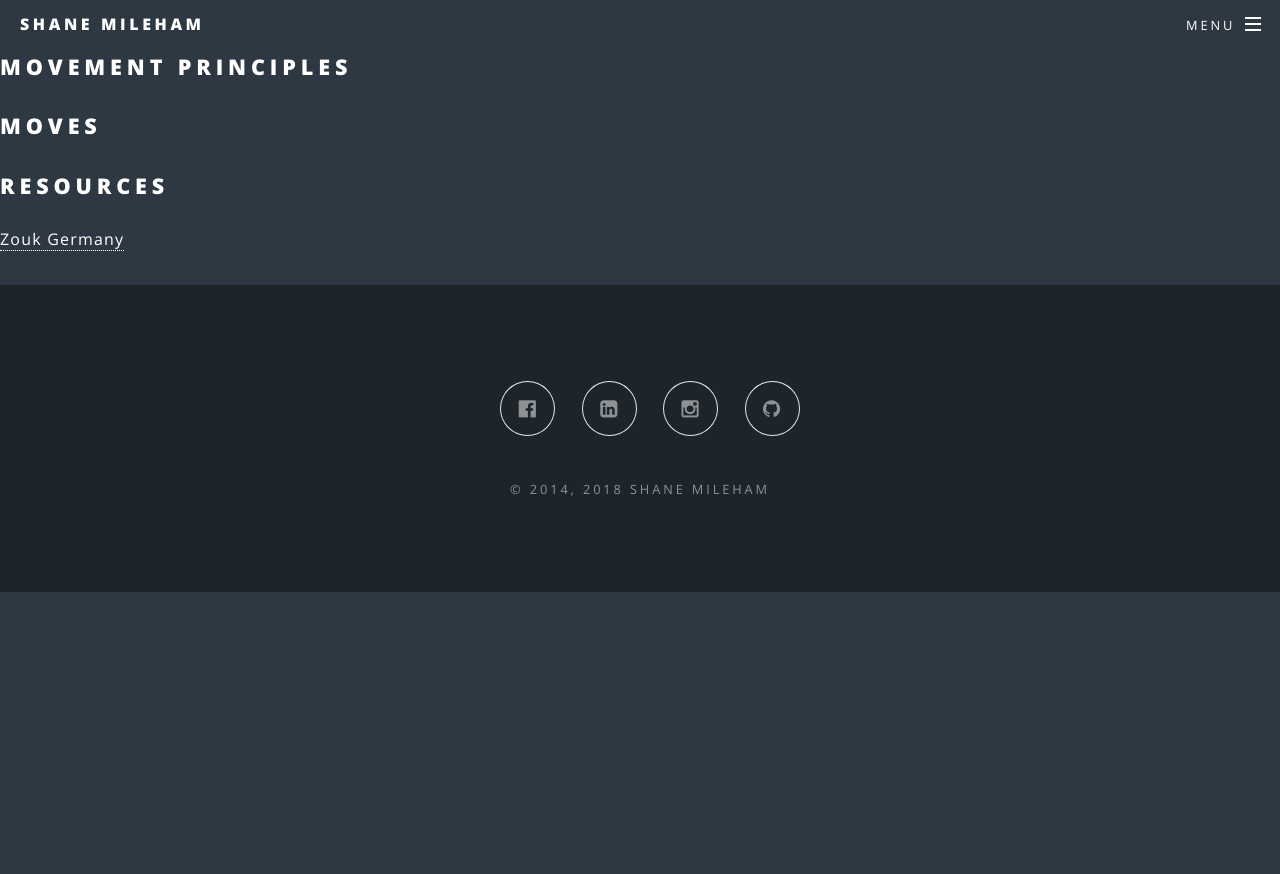
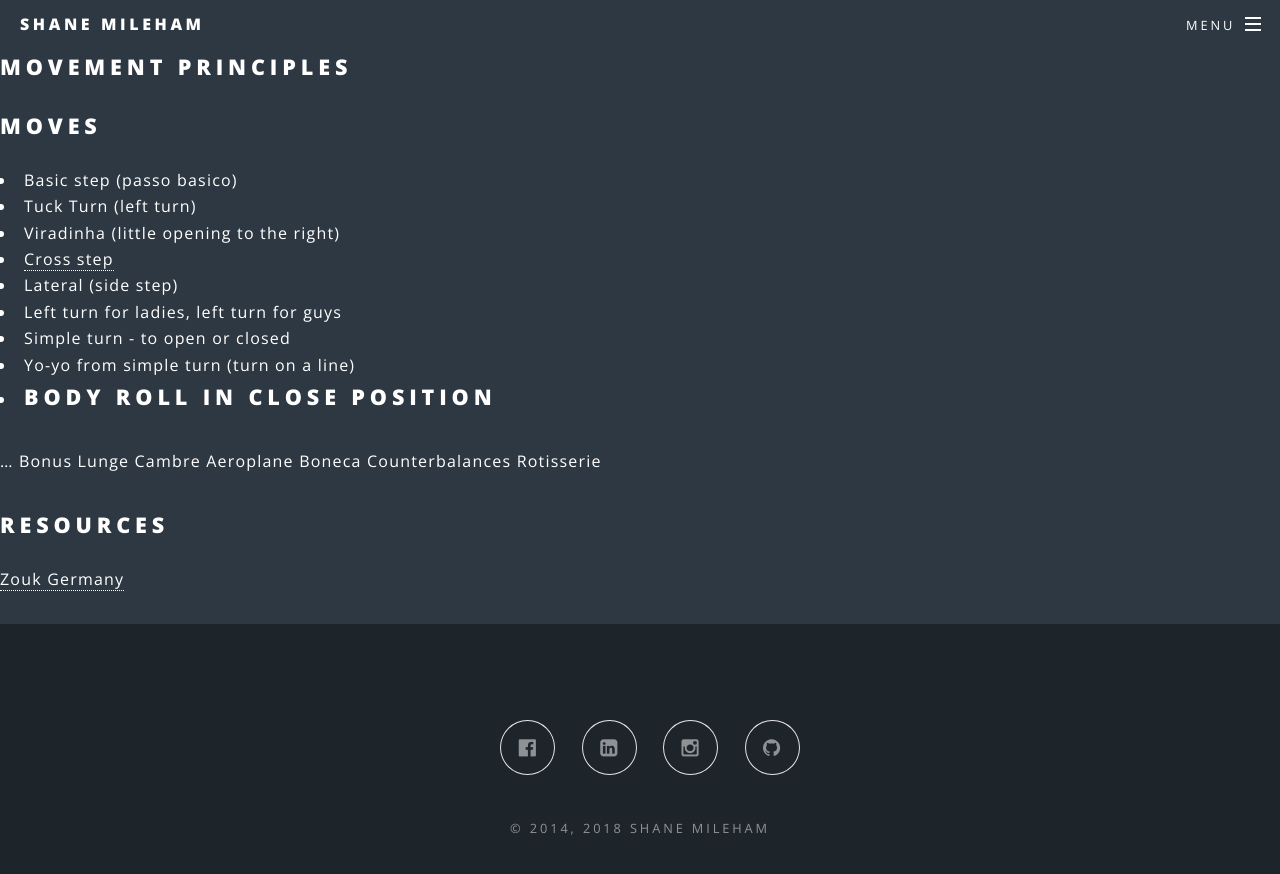
Before and after one commit to shanemileham/shanemileham.github.io, a Jekyll site: the page built from _kb/learn/zouk.md, in a window 1280 px wide and 931 px high. Shown: the top 874 px of the window. Built offline with Jekyll 4.4.1, drawn with Linux system fonts in a browser that asks for light colours; comment, search, counter and statistics services are not loaded.

Commit message:
Zouk += moves

```diff
--- a/_kb/learn/zouk.md
+++ b/_kb/learn/zouk.md
@@ -7,8 +7,26 @@ title: Zouk
 
 
 ## Moves
+- Basic step (passo basico)
+- Tuck Turn (left turn)
+- Viradinha (little opening to the right)
+- [Cross step](https://www.youtube.com/watch?v=PJeoBHZWhaE&list=PLX4_mMhPPI2DMTbH1fcsFn2tVnnMA--bK&index=5)
+- Lateral (side step)
+- Left turn for ladies, left turn for guys
+- Simple turn - to open or closed
+- Yo-yo from simple turn (turn on a line)
+- Body roll in close position
+-
 
 
+...
+Bonus
+Lunge
+Cambre
+Aeroplane
+Boneca
+Counterbalances
+Rotisserie
 
 ## Resources
 [Zouk Germany](https://www.youtube.com/channel/UCN1HHBlxByX8Doqy0Jv5LUw/playlists)
```
